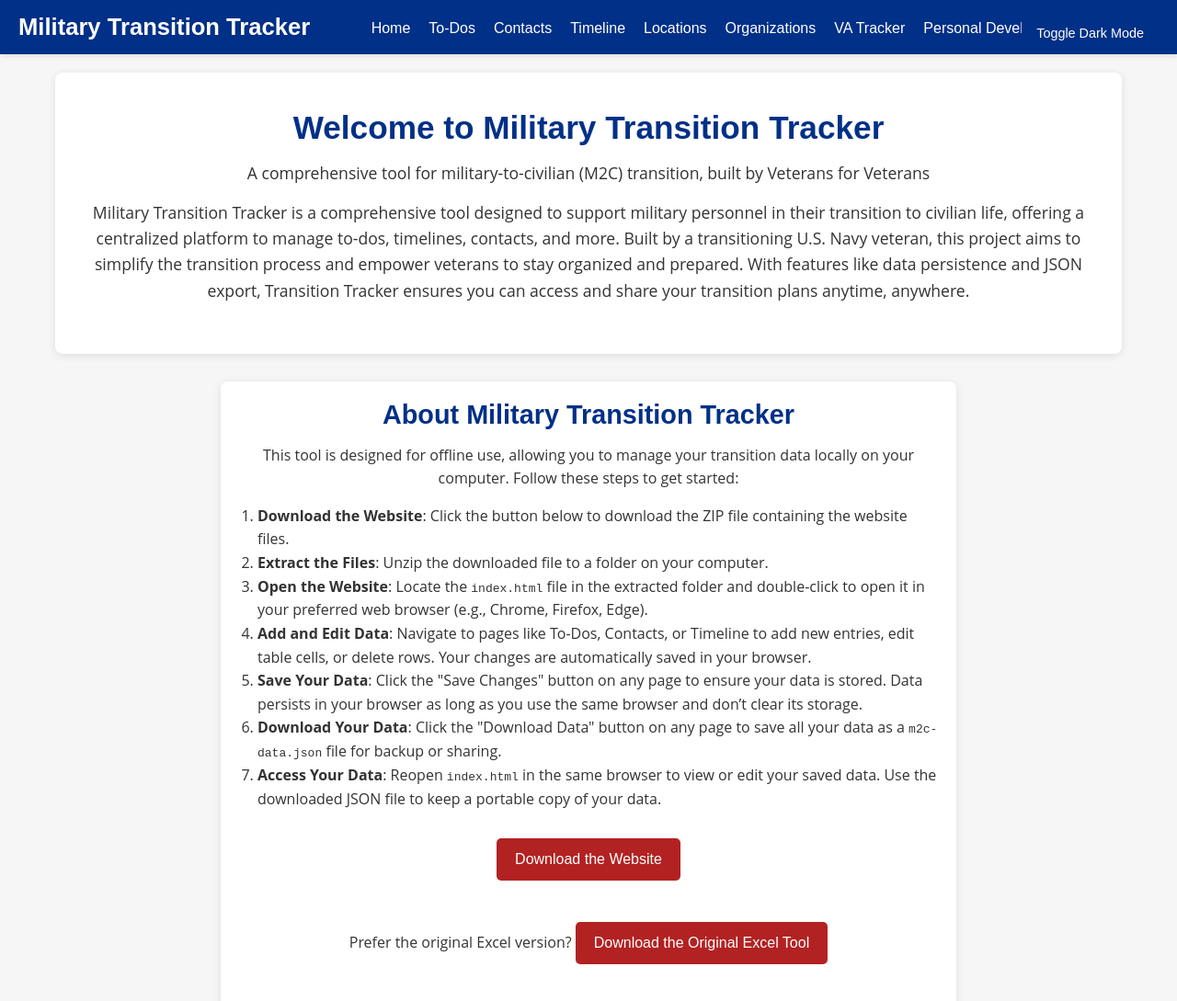
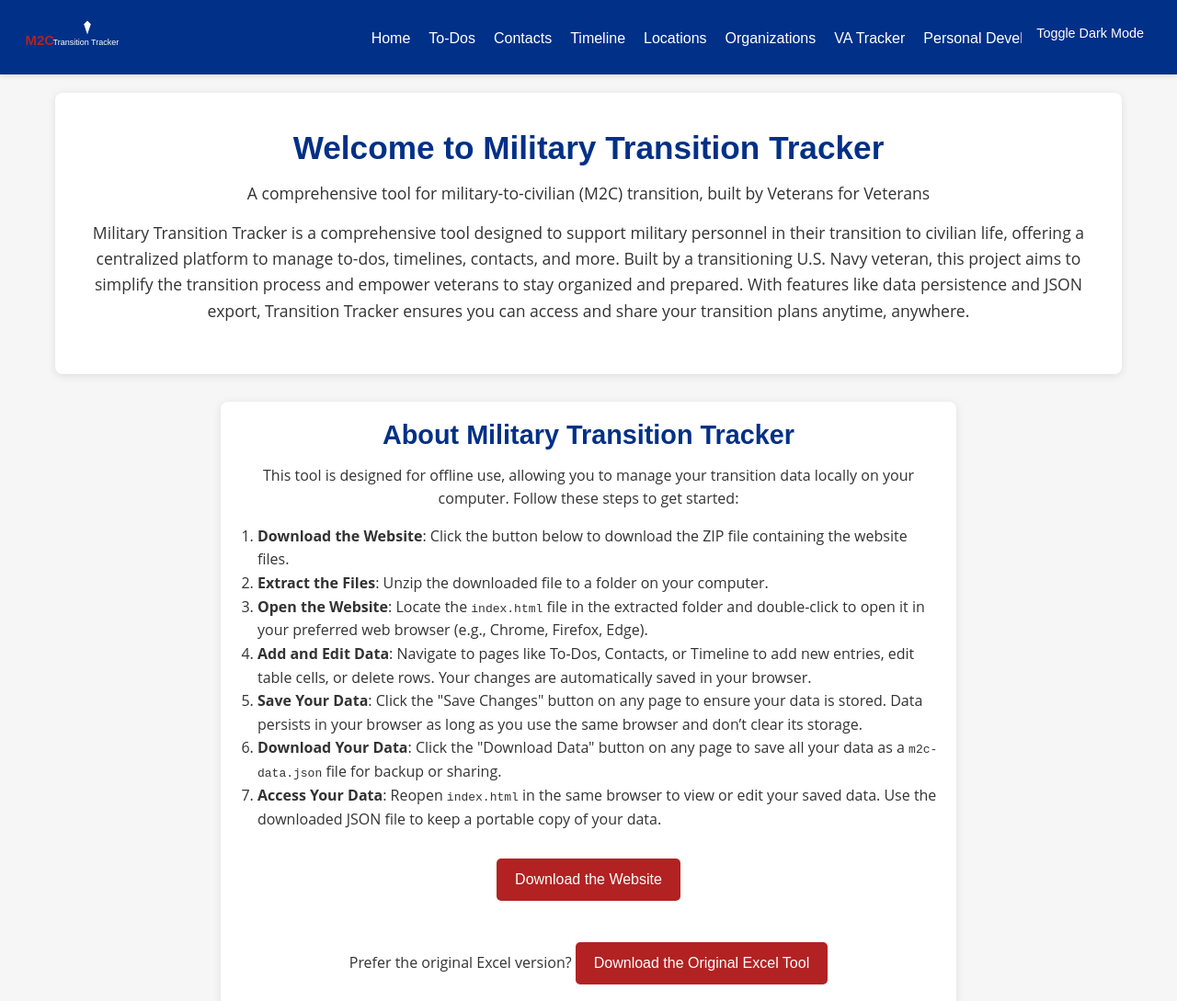
Before and after one commit to Fuller13/M2C-Tracker, a website: page index.html in a window 1280 px wide. Shown: the top 1089 px of the page at 92% size. Drawn offline with Linux system fonts and the light colour scheme.

Commit message:
Update index.html

```diff
--- a/index.html
+++ b/index.html
@@ -9,7 +9,9 @@
 <body>
     <button class="dark-mode-toggle" onclick="toggleDarkMode()">Toggle Dark Mode</button>
     <nav>
-        <div class="nav-logo">Military Transition Tracker</div>
+        <div class="nav-logo">
+        <img src="logo.svg" alt="Military Transition Tracker Logo" width="150">
+        </div>
         <ul>
             <li><a href="index.html">Home</a></li>
             <li><a href="todos.html">To-Dos</a></li>
```
